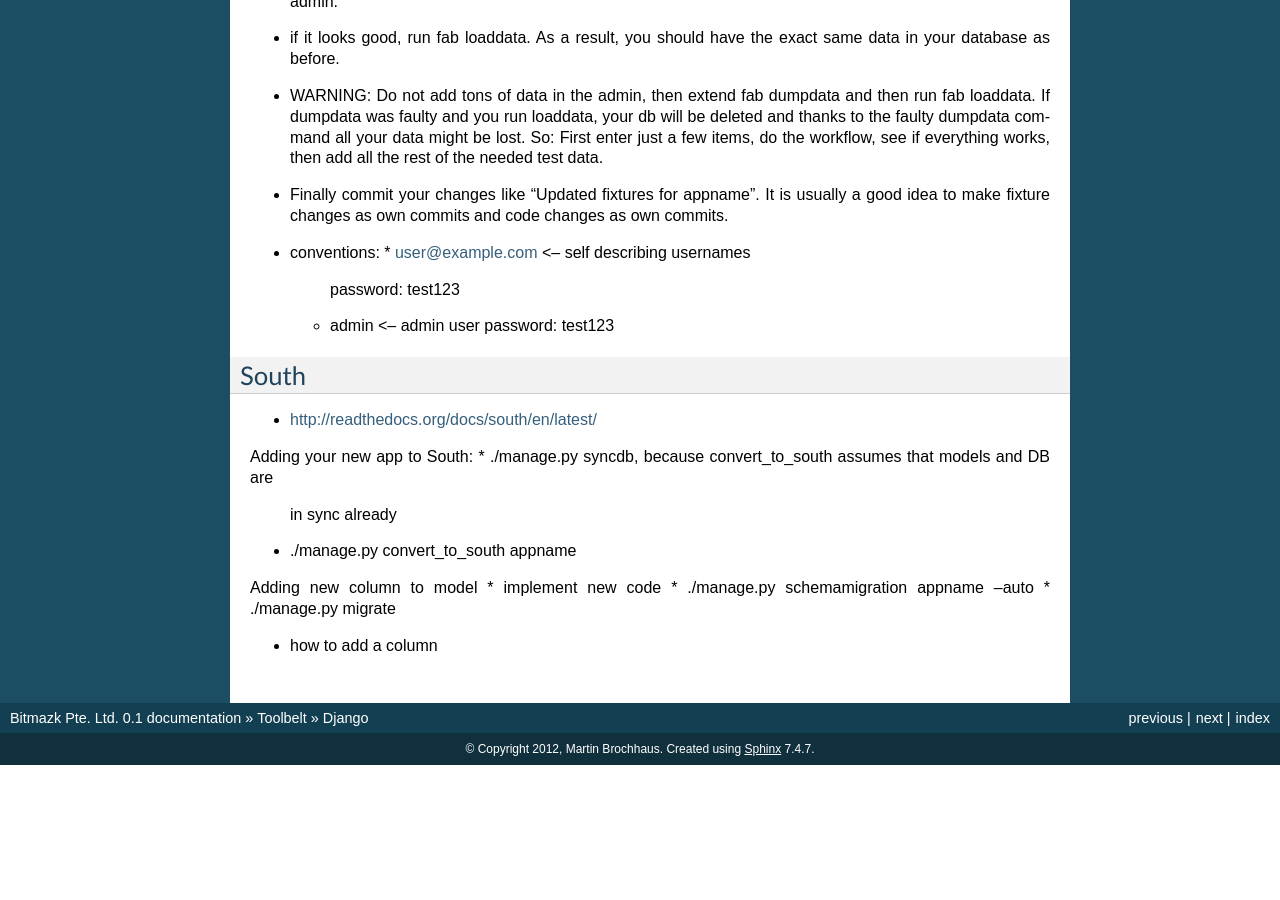
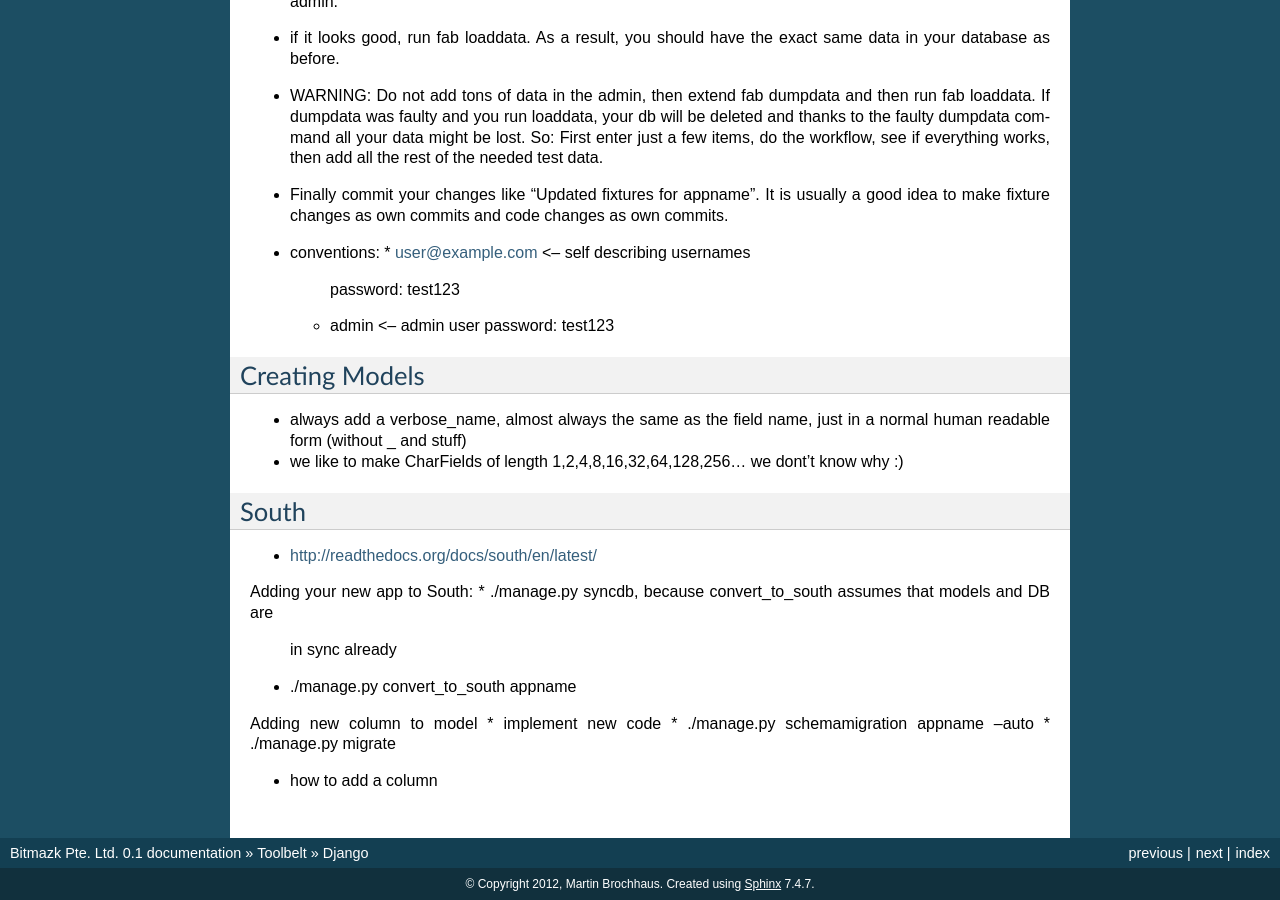
Before and after one commit to bitlabstudio/bitmazk-book, a Sphinx documentation site: the page built from docs/toolbelt/django.rst, in a window 1280 px wide and 900 px high, scrolled down 1751 px. Built offline with Sphinx 7.4.7, drawn with Linux system fonts in a browser that asks for light colours; formulas are drawn with MathJax 3; pages that are not in the unit, such as notebooks, are missing from menus; before the commit the page ends 2516 px from its top, so only the background shows below that.

Commit message:
Some words about strings in python and models in django.

```diff
--- a/docs/toolbelt/django.rst
+++ b/docs/toolbelt/django.rst
@@ -106,6 +106,15 @@ The workflow should be as follows:
   * admin <-- admin user
     password: test123
 
+Creating Models
+---------------
+
+* always add a verbose_name, almost always the same as the field name, just in
+  a normal human readable form (without _ and stuff)
+* we like to make CharFields of length 1,2,4,8,16,32,64,128,256... we dont't
+  know why :)
+
+
 South
 -----
 
```
Also changed, not shown: docs/code_conventions/python.rst (+8 -0 lines).
